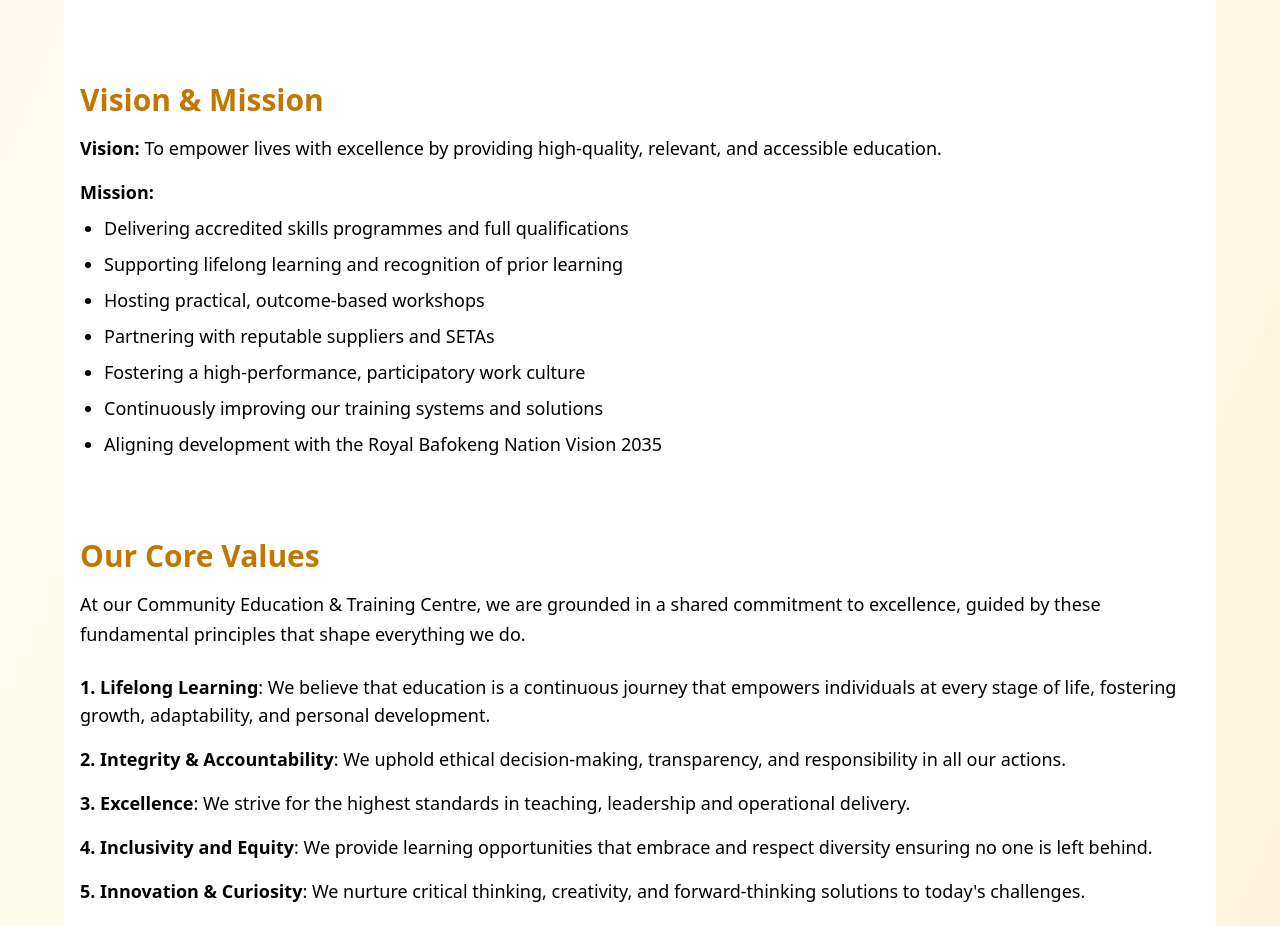
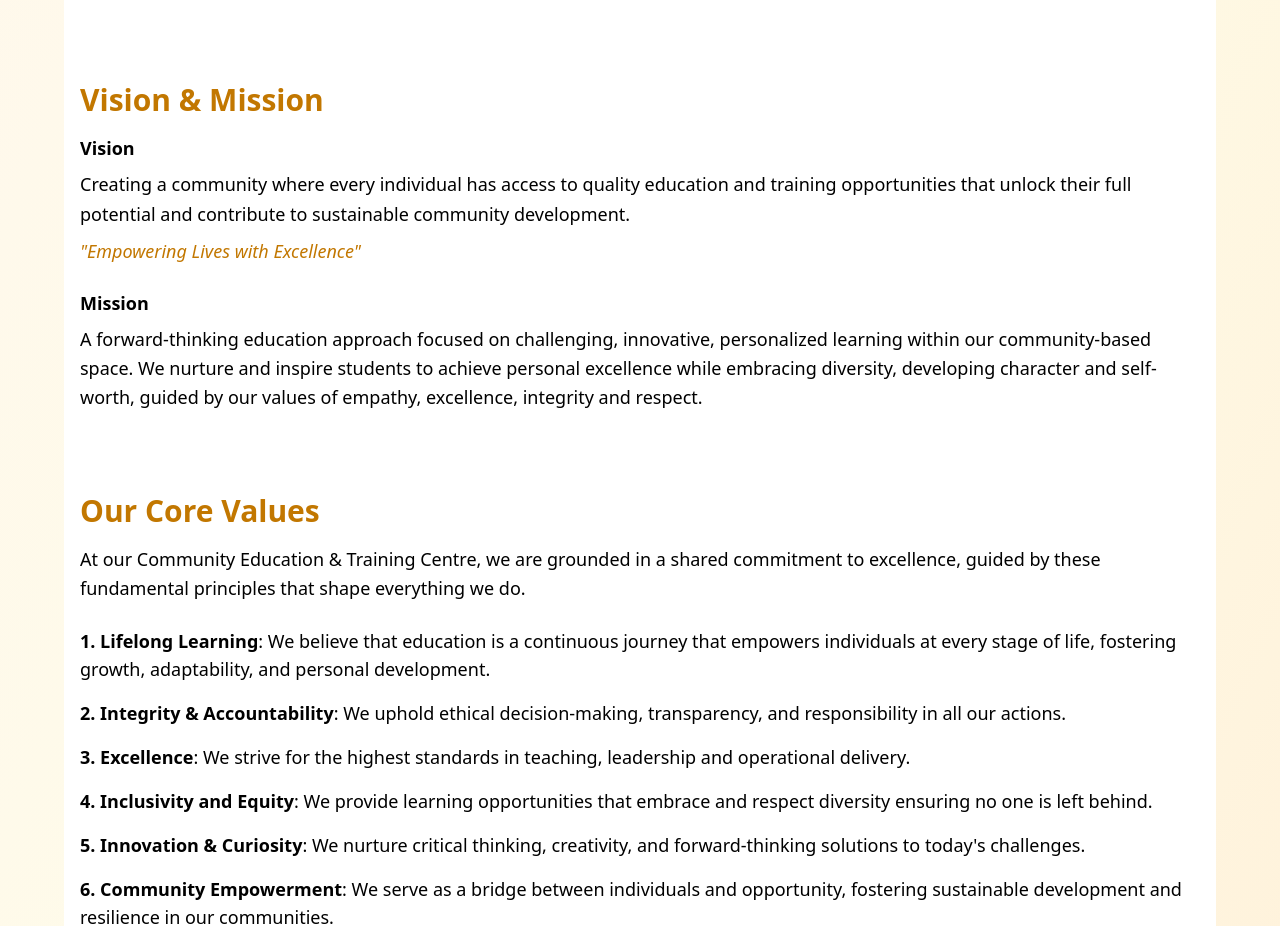
Before and after one commit to Astral-Solutions/krf, a React (Create React App) app in the folder krf-site/: page /about in a window 1280 px wide. Shown: the part 961-1887 px from the top of the page. Built offline with nearby package versions, Linux system fonts and the light colour scheme.

Commit message:
Update About page content with revised Vision and Mission statements.

```diff
--- a/krf-site/src/pages/About.jsx
+++ b/krf-site/src/pages/About.jsx
@@ -54,17 +54,19 @@ const About = () => {
       {/* Vision & Mission */}
       <motion.section variants={fadeIn} initial="hidden" whileInView="show" viewport={{ once: true }}>
         <h2 className="text-3xl font-bold text-[#c27700] mb-4">Vision & Mission</h2>
-        <p className="text-lg mb-4"><strong>Vision:</strong> To empower lives with excellence by providing high-quality, relevant, and accessible education.</p>
-        <p className="text-lg"><strong>Mission:</strong></p>
-        <ul className="list-disc ml-6 mt-2 space-y-2 text-lg">
-          <li>Delivering accredited skills programmes and full qualifications</li>
-          <li>Supporting lifelong learning and recognition of prior learning</li>
-          <li>Hosting practical, outcome-based workshops</li>
-          <li>Partnering with reputable suppliers and SETAs</li>
-          <li>Fostering a high-performance, participatory work culture</li>
-          <li>Continuously improving our training systems and solutions</li>
-          <li>Aligning development with the Royal Bafokeng Nation Vision 2035</li>
-        </ul>
+        <div className="mb-6">
+          <p className="text-lg mb-2"><strong>Vision</strong></p>
+          <p className="text-lg leading-relaxed mb-2">
+            Creating a community where every individual has access to quality education and training opportunities that unlock their full potential and contribute to sustainable community development.
+          </p>
+          <p className="text-lg italic text-[#c27700] mb-4">"Empowering Lives with Excellence"</p>
+        </div>
+        <div>
+          <p className="text-lg mb-2"><strong>Mission</strong></p>
+          <p className="text-lg leading-relaxed">
+            A forward-thinking education approach focused on challenging, innovative, personalized learning within our community-based space. We nurture and inspire students to achieve personal excellence while embracing diversity, developing character and self-worth, guided by our values of empathy, excellence, integrity and respect.
+          </p>
+        </div>
       </motion.section>
 
       {/* Core Values */}
```
